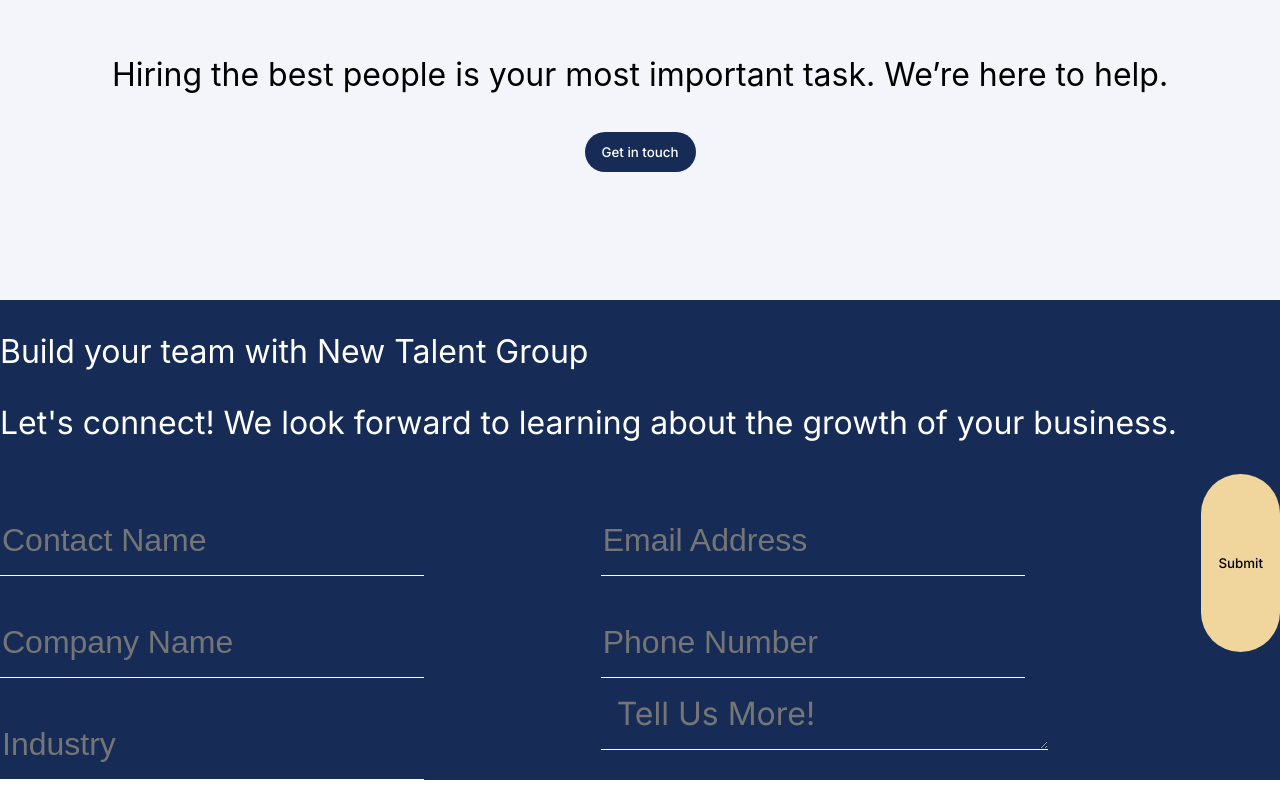
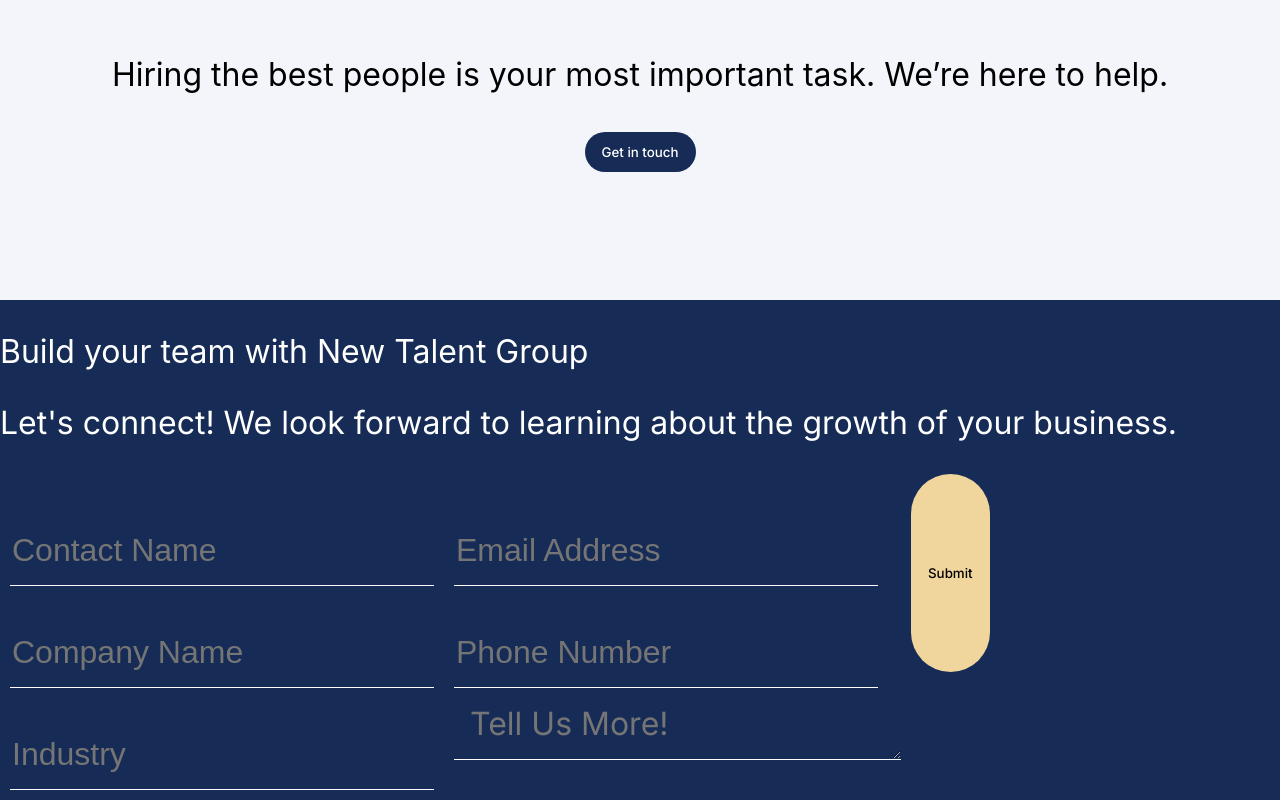
Before and after one commit to itosam/newtalentgroup, a React (Create React App) app: page / in a window 1280 px wide. Shown: the part 3284-4084 px from the top of the page. Built offline with nearby package versions, Linux system fonts and the light colour scheme; a web font is replaced by a local one.

Commit message:
updating contact

```diff
--- a/src/index.css
+++ b/src/index.css
@@ -286,7 +286,8 @@
 }
 
 .column {
-  flex: 50%;
+  grid: 50%;
+  padding: 10px;
 }
 
 .infop {
```
